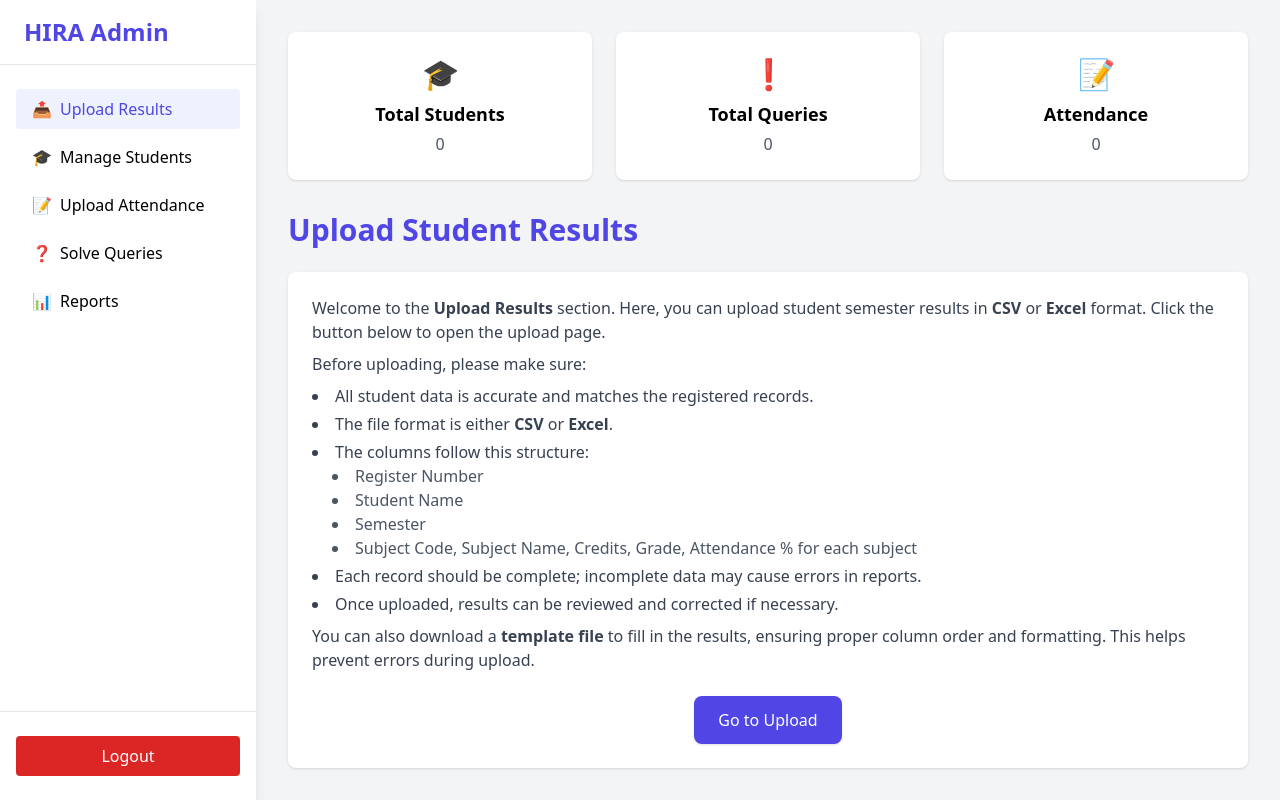
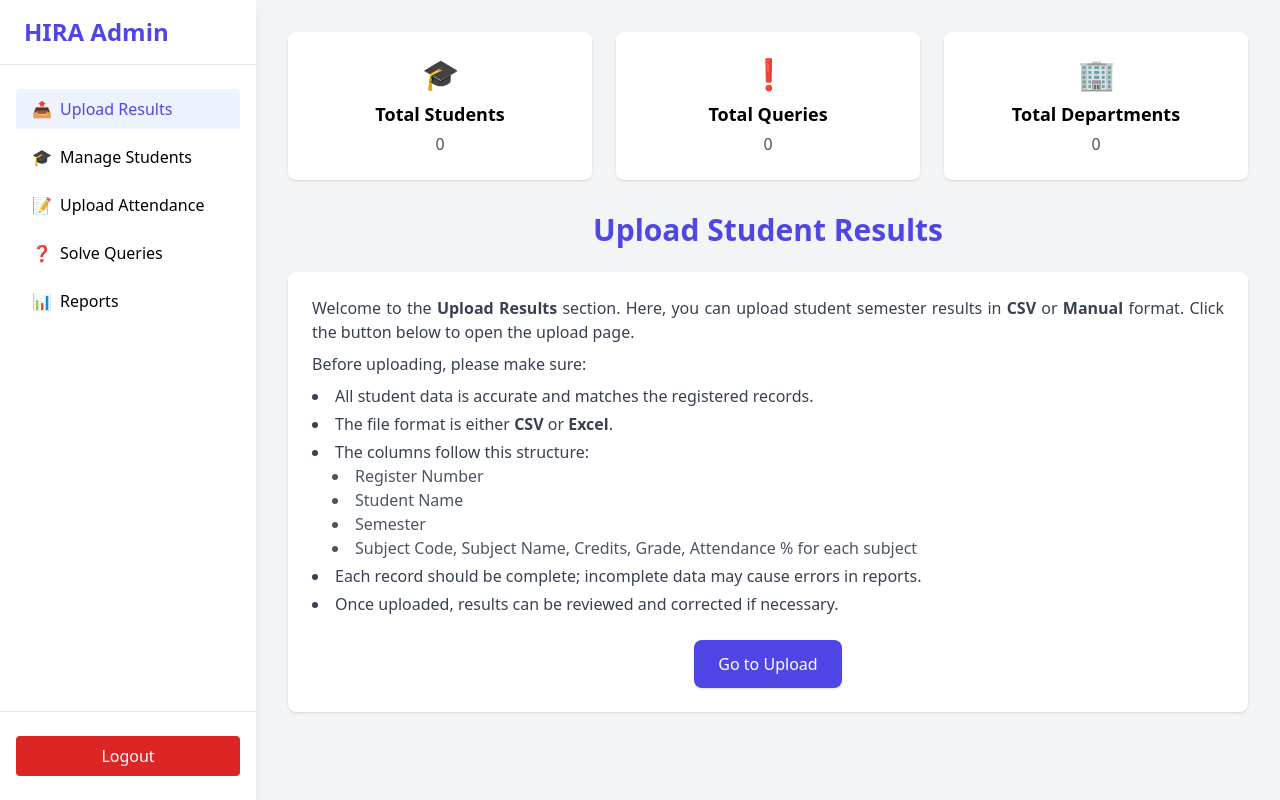
Before and after one commit to pavithira-nilavalagan/hira_ist, a Flask app: page /admin/dashboard in a window 1280 px wide. Run offline with Flask 3, Linux system fonts and the light colour scheme; the visitor is signed in with stand-in values (Sample User, id 1); data that the repository does not hold is empty; some libraries are stand-ins or nearby versions.

Commit message:
Update admin_dashboard.html

```diff
--- a/templates/admin_dashboard.html
+++ b/templates/admin_dashboard.html
@@ -65,9 +65,9 @@
         <p class="text-gray-600 mt-1">{{total_queries}}</p>
       </div>
       <div class="bg-white p-6 rounded-lg shadow flex flex-col items-center">
-        <span class="text-3xl mb-2">📝</span>
-        <h3 class="text-lg font-semibold">Attendance</h3>
-        <p class="text-gray-600 mt-1">{{total_attendance}}</p>
+        <span class="text-3xl mb-2">🏢</span>
+        <h3 class="text-lg font-semibold">Total Departments</h3>
+        <p class="text-gray-600 mt-1">{{ department_students|length }}</p>
       </div>
     </div>
 
@@ -78,22 +78,22 @@
     <!-- Upload Results Page -->
 <!-- Upload Results Page -->
 <section id="upload" class="page">
-  <h2 class="text-3xl font-bold mb-6 text-indigo-600">Upload Student Results</h2>
+  <h2 class="text-3xl font-bold mb-6 text-indigo-600" style="text-align: center;">Upload Student Results</h2>
 
   <div class="bg-white p-6 rounded-lg shadow space-y-6">
 
     <!-- Overview -->
     <div class="space-y-2">
-      <p class="text-gray-700">
+      <p class="text-gray-700" style="text-align: justify;">
         Welcome to the <strong>Upload Results</strong> section. Here, you can upload student semester results
-        in <strong>CSV</strong> or <strong>Excel</strong> format. Click the button below to open the upload page.
+        in <strong>CSV</strong> or <strong>Manual</strong> format. Click the button below to open the upload page.
       </p>
 
-      <p class="text-gray-700">
+      <p class="text-gray-700" style="text-align: justify;">
         Before uploading, please make sure:
       </p>
 
-      <ul class="list-disc list-inside text-gray-700 space-y-1">
+      <ul class="list-disc list-inside text-gray-700 space-y-1" style="text-align: justify;">
         <li>All student data is accurate and matches the registered records.</li>
         <li>The file format is either <strong>CSV</strong> or <strong>Excel</strong>.</li>
         <li>The columns follow this structure:
@@ -108,10 +108,6 @@
         <li>Once uploaded, results can be reviewed and corrected if necessary.</li>
       </ul>
 
-      <p class="text-gray-700">
-        You can also download a <strong>template file</strong> to fill in the results, ensuring proper column order
-        and formatting. This helps prevent errors during upload.
-      </p>
     </div>
 
     <!-- Action Button -->
@@ -325,4 +321,5 @@
   </script>
 
 </body>
+
 </html>
```
